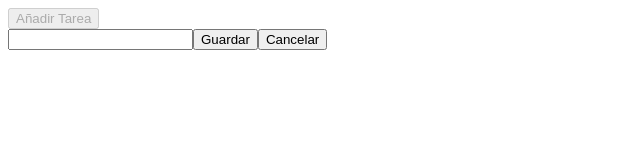
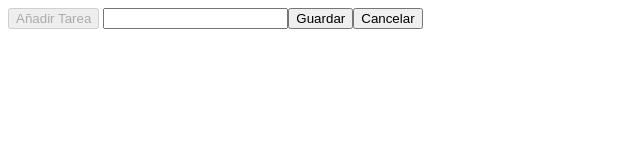
Before and after one commit to AdriSC/AdriSC.github.io, a plain HTML site: page View/index.html in a window 1280 px wide. Both pictures are taken after a click on the button "Añadir Tarea". Shown: the whole page, without its empty margins (0-640 px from the left). Drawn offline with Linux system fonts and the light colour scheme.

Commit message:
botón inicial

```diff
--- a/Model/newTask.js
+++ b/Model/newTask.js
@@ -2,26 +2,28 @@ function Task(description){
     this.description = description;
 }
 
+window.onload = function(){
     const newTaskBt = document.getElementById('newTaskBt');
-
+    const newTaskDiv = document.getElementById('newTaskDiv')
     console.log(newTaskBt);
 
     newTaskBt.addEventListener('click', function (){
         newTaskBt.disabled = true;
         const taskText = document.createElement('input');
         taskText.setAttribute('id', 'taskText');
-    document.body.appendChild(taskText);
+        newTaskDiv.appendChild(taskText);
 
         const saveBt = document.createElement('button');
         saveBt.setAttribute('id', 'saveBt');
         saveBt.innerHTML = 'Guardar';
-    document.body.appendChild(saveBt);
+        newTaskDiv.appendChild(saveBt);
 
         const cancelBt = document.createElement('button');
         cancelBt.setAttribute('id', 'cancelBt');
         cancelBt.innerHTML = 'Cancelar';
-    document.body.appendChild(cancelBt);
+        newTaskDiv.appendChild(cancelBt);
     });
+}
 
 /*
 //Gestionarlos después de crearlos. TODO
--- a/View/index.html
+++ b/View/index.html
@@ -2,13 +2,13 @@
 <html>
     <head>
         <meta charset="utf-8">
-
+        <script src = "../Model/newTask.js"></script>
         <title>Task List</title>
     </head>
     <body>
-        <div id = "newTask">
+        <div id = "newTaskDiv">
             <button id ="newTaskBt">Añadir Tarea</button>
         </div>
-        <script src = "../Model/newTask.js"></script>
+
     </body>
 </html>
```
Lines whose indentation alone changed are shown as unchanged.
